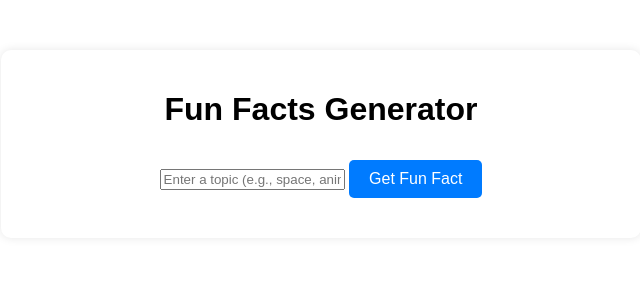
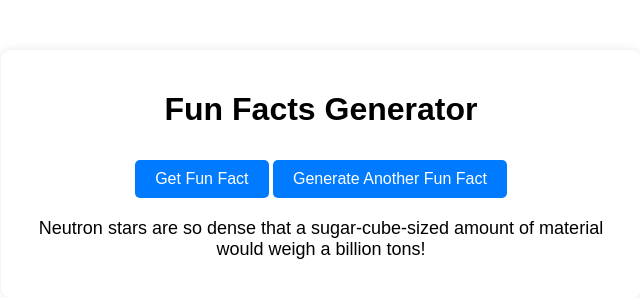
Before and after one commit to Zaheer2003/GenAIwithPieces, a plain HTML site: page index.html in a window 1280 px wide. Both pictures are taken after a click on the button "Get Fun Fact". Shown: the whole page, without its empty margins (319-959 px from the left). Drawn offline with Linux system fonts and the light colour scheme.

Commit message:
Update index.html

```diff
--- a/index.html
+++ b/index.html
@@ -39,31 +39,34 @@
 <body>
     <div class="container">
         <h1>Fun Facts Generator</h1>
-        <input type="text" id="topic" placeholder="Enter a topic (e.g., space, animals)">
         <button onclick="generateFact()">Get Fun Fact</button>
+        <button onclick="generateAnotherFact()">Generate Another Fun Fact</button>
         <p class="fact" id="fact"></p>
     </div>
 
     <script>
-        async function generateFact() {
-            const topic = document.getElementById("topic").value.trim();
-            if (!topic) {
-                alert("Please enter a topic!");
-                return;
-            }
+        const facts = [
+            "Did you know that a day on Venus is longer than a year on Venus?",
+            "Neutron stars are so dense that a sugar-cube-sized amount of material would weigh a billion tons!",
+            "Jupiter has the biggest ocean of any planet in our solar system – and it’s made of hydrogen!",
+            "Octopuses have three hearts and their blood is blue!",
+            "A shrimp's heart is in its head!",
+            "Sloths can hold their breath longer than dolphins can!",
+            "Napoleon was once attacked by a horde of bunnies!",
+            "Ancient Egyptians used honey as a wound dressing and even as an offering to the gods!",
+            "The Eiffel Tower can be 15 cm taller during the summer due to thermal expansion!",
+            "Bananas are berries, but strawberries aren’t!",
+            "Water can boil and freeze at the same time, a phenomenon known as the triple point!",
+            "The speed of a computer mouse is measured in 'Mickeys'!"
+        ];
 
-            const prompt = `Give me a fun fact about ${topic}. Make sure it is accurate and verified.`;
+        function generateFact() {
+            const randomFact = facts[Math.floor(Math.random() * facts.length)];
+            document.getElementById("fact").innerText = randomFact;
+        }
 
-            // Simulating AI response with predefined facts (replace with real AI API if available)
-            const facts = {
-                "space": "Did you know that a day on Venus is longer than a year on Venus?",
-                "animals": "Octopuses have three hearts and their blood is blue!",
-                "history": "Napoleon was once attacked by a horde of bunnies!",
-                "science": "Bananas are berries, but strawberries aren’t!"
-            };
-
-            const fact = facts[topic.toLowerCase()] || "Sorry, I couldn't find a fun fact about that topic!";
-            document.getElementById("fact").innerText = fact;
+        function generateAnotherFact() {
+            generateFact();
         }
     </script>
 </body>
```
